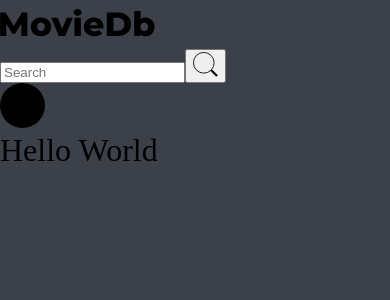
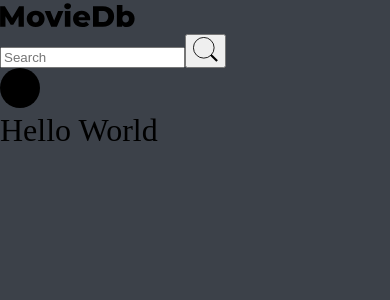
Before and after one commit to Jatinmanav/MovieDb, a React app: page / in a window 390 px wide. Shown: the top 300 px of the page. Built offline with nearby package versions, Linux system fonts and the light colour scheme.

Commit message:
update header

```diff
--- a/src/components/Header.tsx
+++ b/src/components/Header.tsx
@@ -7,12 +7,14 @@ import "../styles/header";
 const Header = () => {
   return (
     <div className="header-container">
-      <Logo className="logo" height={45} width={155} />
-      <div className="header-search-bar">
-        <SearchField />
-      </div>
-      <div className="header-profile">
-        <Person className="person-icon" height={45} width={45} />
+      <div className="header-content">
+        <Logo className="logo" height={30} width={135} />
+        <div className="header-search-bar">
+          <SearchField />
+        </div>
+        <div className="header-profile">
+          <Person className="person-icon" height={40} width={40} />
+        </div>
       </div>
     </div>
   );
--- a/src/styles/header.scss
+++ b/src/styles/header.scss
@@ -3,17 +3,23 @@
 
 .header-container {
   background-color: var(--header-color);
+}
+
+.header-content {
+  width: 80%;
+  margin: auto;
   display: flex;
   justify-content: space-between;
   align-items: center;
-  padding: 1em;
+  padding: 1em 0;
+  @media screen and (max-width: 640px) {
+    width: 100%;
+  }
 }
 
 .logo {
   color: var(--logo-color);
-  font-family: Montserrat, sans-serif;
-  font-weight: 900;
-  font-size: 1.5em;
+  margin-left: 2em;
   cursor: pointer;
 }
 
@@ -33,20 +39,24 @@
   color: var(--header-font-color);
   width: 30vw;
   border-radius: 30px 0 0 30px;
-  padding: 1em;
+  padding: 0.6em 2em 0.6em 1em;
   margin-right: -30px;
   background-color: var(--header-color);
   &:focus {
     outline: none;
     border-color: var(--icon-color);
   }
+  @media screen and (max-width: 640px) {
+    display: none;
+  }
 }
 
 .search-button {
   background-color: var(--icon-color);
   width: 10vw;
+  min-width: 5em;
   max-width: 75px;
-  padding: 0 1em;
+  padding: 0.2em 1em;
   border: none;
   border-radius: 30px;
   &:focus {
@@ -60,7 +70,7 @@
 }
 
 .person-icon {
-  margin: 0 2em;
+  margin-right: 2em;
   color: var(--icon-color);
   cursor: pointer;
   align-self: center;
```
